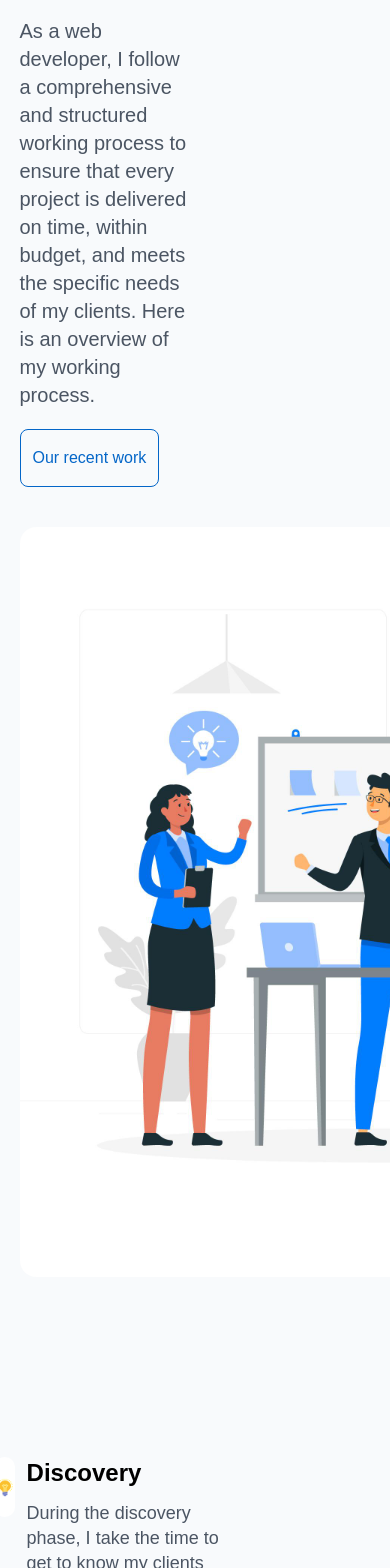
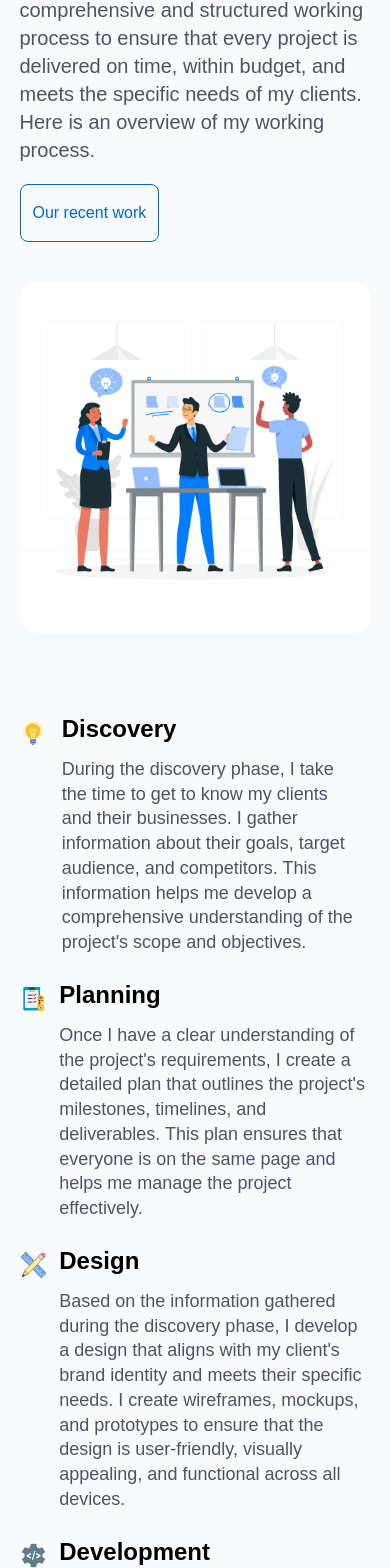
Before and after one commit to rorisangputu/lerumoweb, a React (Vite) app: page /about in a window 390 px wide. Shown: the part 3372-4940 px from the top of the page. Built offline with nearby package versions, Linux system fonts and the light colour scheme.

Commit message:
changing text size and styles

```diff
--- a/src/Components/About/Process.jsx
+++ b/src/Components/About/Process.jsx
@@ -12,8 +12,8 @@ const Process = () => {
             <div className="w-[90%] mx-auto">
                 <div className="flex flex-col lg:flex-row gap-20">
                     {/* Left */}
-                    <div className="w-1/2 flex flex-col gap-5">
-                        <h1 className='text-[65px] font-semibold'>Process</h1>
+                    <div className="lg:w-1/2 flex flex-col gap-5">
+                        <h1 className='text-5xl lg:text-7xl font-semibold'>Process</h1>
                         <p className='text-xl text-gray-600 max-w-2xl'>
                             As a web developer, I follow a comprehensive and structured
                             working process to ensure that every project is delivered on
@@ -24,19 +24,19 @@ const Process = () => {
                             <Button title={"Our recent work"} styles="border border-blue
                                 rounded-lg text-blue py-4 px-3"/>
                         </a>
-                        <div className='h-[850px] w-[750px] mt-5 rounded-lg'>
+                        <div className='lg:h-[850px] lg:w-[750px] mt-5 rounded-lg'>
                             <img src={process} alt="" className='object-cover rounded-2xl' />
                         </div>
                     </div>
-                    <div className='w-1/2 flex flex-col gap-6 items-center justify-center'>
+                    <div className='lg:w-1/2 flex flex-col gap-6 items-center justify-center'>
                         {/* Discovery */}
-                        <div className='flex items-start gap-3'>
-                            <div className='h-[60px] w-[90px] flex
-                                items-center justify-center bg-white rounded-2xl'
+                        <div className='flex items-start'>
+                            <div className='h-10 w-20 md:h-[60px] md:w-[90px] flex
+                                items-center justify-center md:bg-white rounded-2xl'
                             >
                                 <img src={discovery} alt="" />
                             </div>
-                            <div className='flex flex-col gap-3'>
+                            <div className='flex flex-col px-4 gap-3'>
                                 <h1 className='text-2xl font-semibold'>Discovery</h1>
                                 <p className='text-lg leading-snug max-w-4xl text-gray-600'>
                                     During the discovery phase, I take the time to get to
@@ -49,8 +49,8 @@ const Process = () => {
                         </div>
                         {/* Planning */}
                         <div className='flex items-start gap-3'>
-                            <div className='h-[60px] w-[90px] flex
-                                items-center justify-center bg-white rounded-2xl'
+                            <div className='h-10 w-20 md:h-[60px] md:w-[90px] flex
+                                items-center justify-center md:bg-white rounded-2xl'
                             >
                                 <img src={Planning} alt="" />
                             </div>
@@ -66,8 +66,8 @@ const Process = () => {
                         </div>
                         {/* Design */}
                         <div className='flex items-start gap-3'>
-                            <div className='h-[60px] w-[90px] flex
-                                items-center justify-center bg-white rounded-2xl'
+                            <div className='h-10 w-20 md:h-[60px] md:w-[90px] flex
+                                items-center justify-center md:bg-white rounded-2xl'
                             >
                                 <img src={Design} alt="" />
                             </div>
@@ -84,8 +84,8 @@ const Process = () => {
                         </div>
                         {/* Development */}
                         <div className='flex items-start gap-3'>
-                            <div className='h-[60px] w-[90px] flex
-                                items-center justify-center bg-white rounded-2xl'
+                            <div className='h-10 w-20 md:h-[60px] md:w-[90px] flex
+                                items-center justify-center md:bg-white rounded-2xl'
                             >
                                 <img src={Development} alt="" />
                             </div>
@@ -102,8 +102,8 @@ const Process = () => {
                         </div>
                         {/* Testing */}
                         <div className='flex items-start gap-3'>
-                            <div className='h-[60px] w-[90px] flex
-                                items-center justify-center bg-white rounded-2xl'
+                            <div className='h-10 w-20 md:h-[60px] md:w-[90px] flex
+                                items-center justify-center md:bg-white rounded-2xl'
                             >
                                 <img src={Testing} alt="" />
                             </div>
@@ -119,8 +119,8 @@ const Process = () => {
                         </div>
                         {/* Launch */}
                         <div className='flex items-start gap-3'>
-                            <div className='h-[60px] w-[90px] flex
-                                items-center justify-center bg-white rounded-2xl'
+                            <div className='h-10 w-20 md:h-[60px] md:w-[90px] flex
+                                items-center justify-center md:bg-white rounded-2xl'
                             >
                                 <img src={Launch} alt="" />
                             </div>
```
